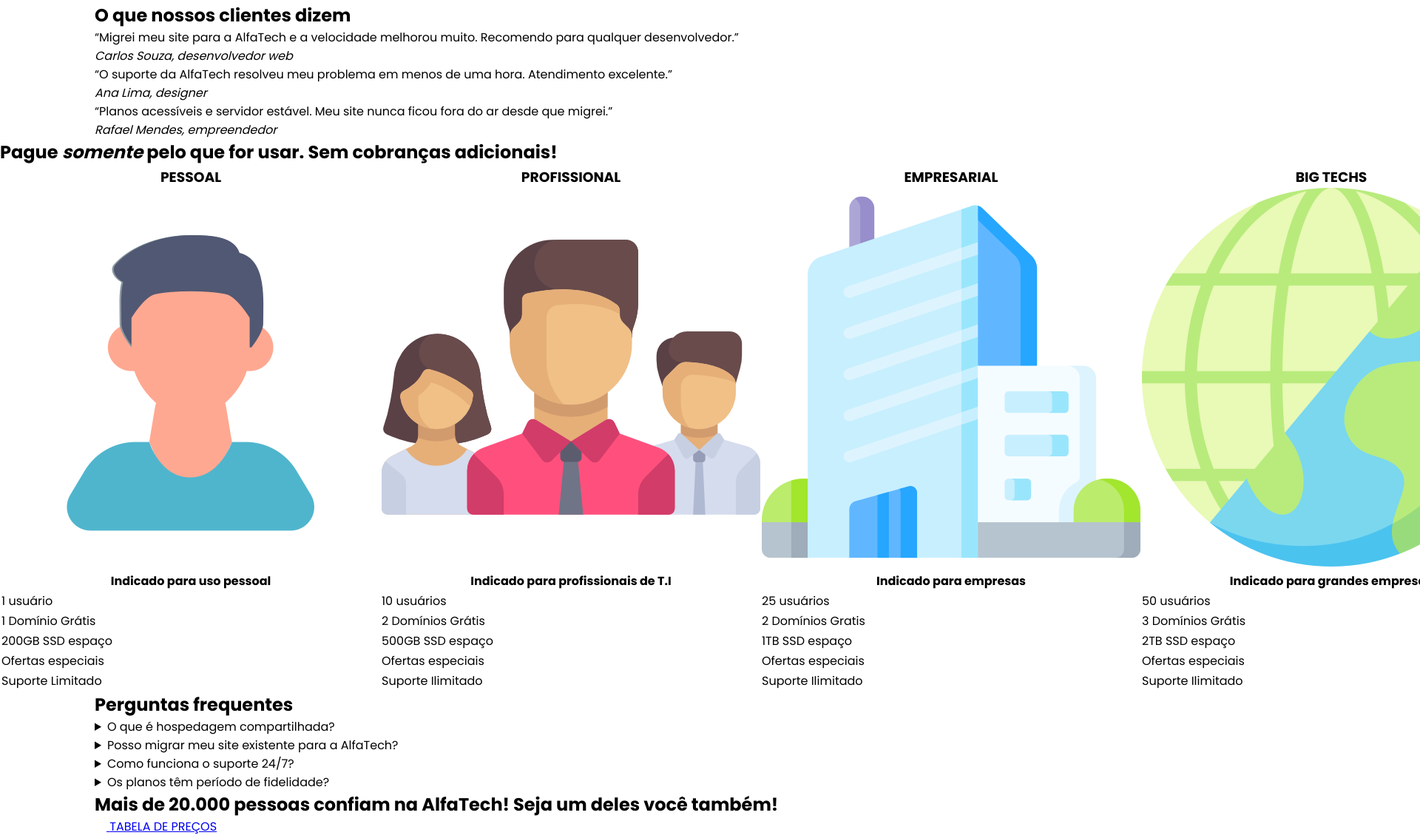
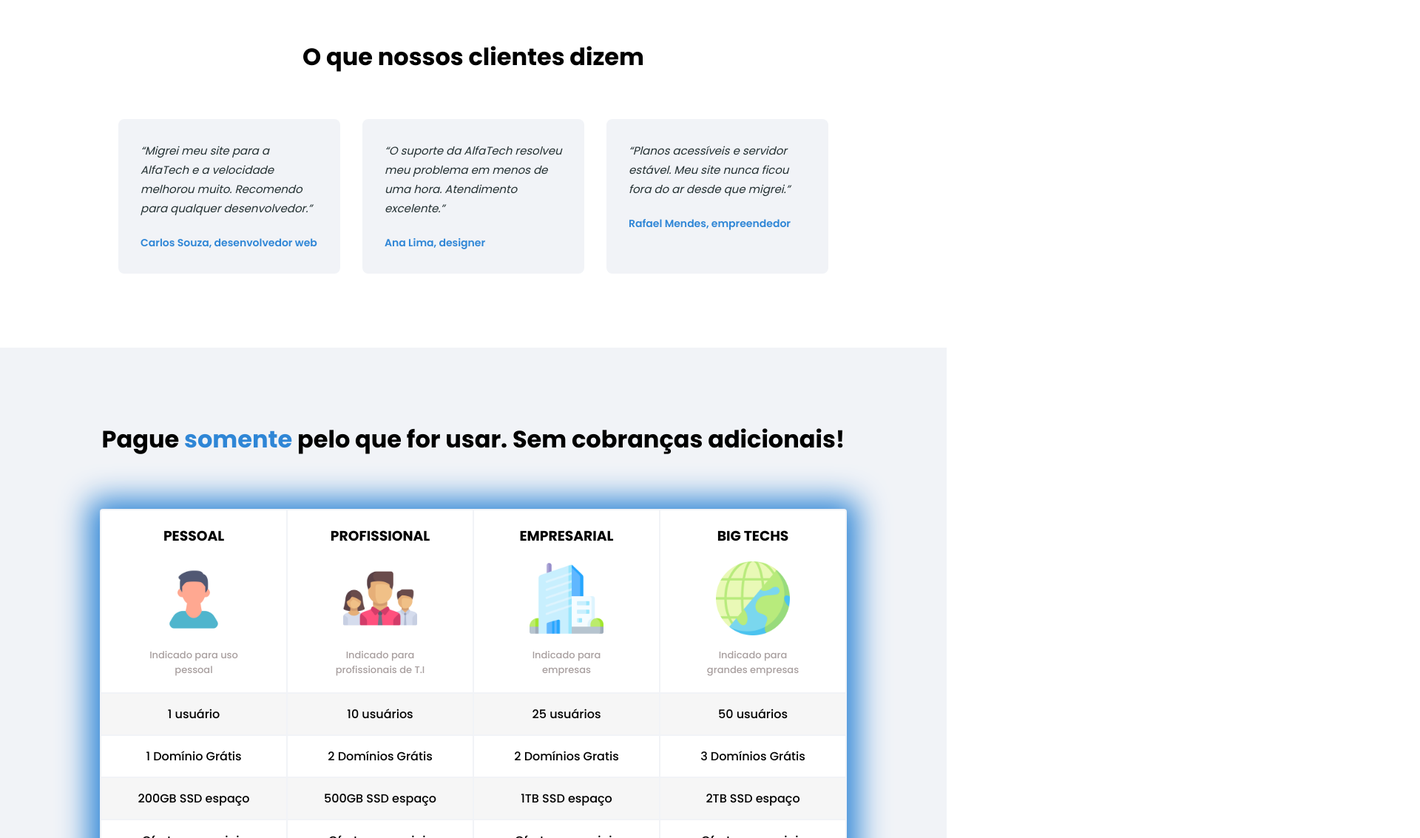
Before and after one commit to vinils15/AlfaTech, a plain HTML site: page index.html in a window 1280 px wide. Shown: the part 1550-2683 px from the top of the page at 74% size, 1920 px wide, since content can reach past the window. Drawn offline with Linux system fonts and the light colour scheme.

Commit message:
Adição estilos - Seção depoimentos & Planos

```diff
--- a/css/estilo.css
+++ b/css/estilo.css
@@ -195,3 +195,116 @@
 .container-informacoes article h3 {
     margin: 20px;
 }
+
+
+/* ===== SEÇÃO DEPOIMENTOS ===== */
+
+.secao-depoimento {
+    padding: 50px 0 100px;
+    background-color: #fff;
+    text-align: center;
+}
+
+.secao-depoimento h2 {
+    font-size: 32px;
+    margin-bottom: 60px;
+}
+
+.cards-depoimento {
+    display: flex;
+    gap: 30px;
+    justify-content: center;
+}
+
+.card-depoimento {
+    background-color: #f1f3f7;
+    border-radius: 8px;
+    padding: 30px;
+    width: 300px;
+    text-align: left;
+}
+
+.card-depoimento p {
+    font-size: 15px;
+    line-height: 26px;
+    margin-bottom: 20px;
+    color: #233032;
+}
+
+.card-depoimento q {
+    font-style: italic;
+}
+
+.card-depoimento cite {
+    font-size: 14px;
+    font-weight: 600;
+    color: #2f86d6;
+    font-style: normal;
+}
+
+
+/* ============================================
+   SEÇÃO PLANOS
+============================================ */
+
+.secao-planos {
+    padding: 100px 0px;
+    background-color: #f1f3f7;
+}
+
+.secao-planos h2 {
+    text-align: center;
+    margin-bottom: 70px;
+    font-size: 32px;
+}
+
+.secao-planos h2 em {
+    color: #2f86d6;
+    font-style: normal;
+}
+
+table {
+    border-radius: 4px;
+    margin: auto;
+    box-shadow: 0px 2px 40px 15px rgba(47,134,214,1);
+}
+
+table thead th {
+    text-align: center;
+    padding: 20px 0px;
+    background-color: #fff;
+}
+
+table thead th h3 {
+    margin-bottom: 20px;
+}
+
+table thead th img {
+    width: 100px;
+    margin: auto;
+}
+
+table thead th p {
+    max-width: 150px;
+    margin: auto;
+    padding-top: 10px;
+    font-size: 13px;
+    font-weight: 500;
+    color: #a89f9f;
+}
+
+table tbody td {
+    width: 250px;
+    max-width: 1024px;
+    text-align: center;
+    font-weight: 500;
+    padding: 15px;
+}
+
+.linha-impar {
+    background-color: #f6f6f6;
+}
+
+.linha-par {
+    background-color: #fff;
+}
```
